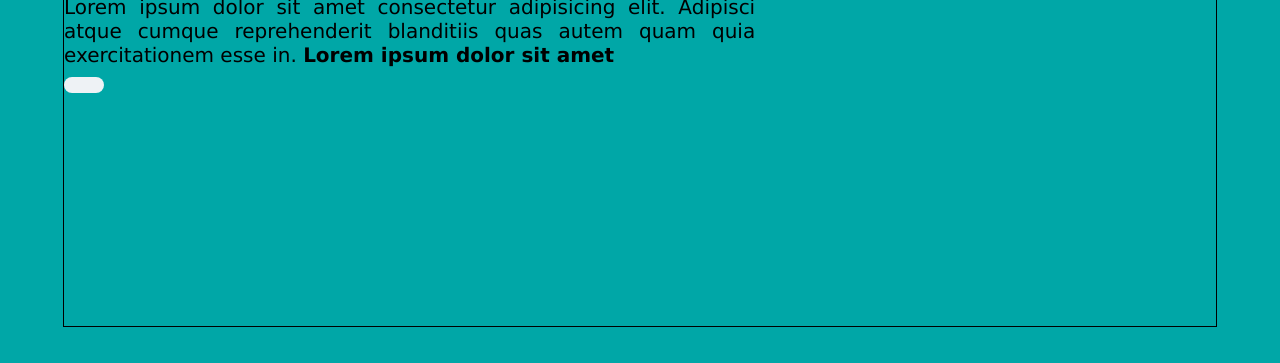
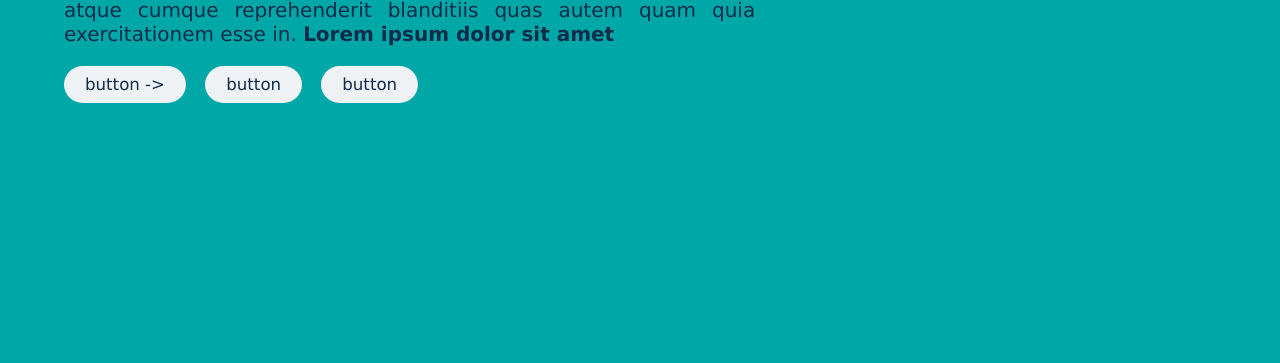
Before and after one commit to DheniAditya/school-website, a plain HTML site: page index.html in a window 1280 px wide. Shown: the part 437-800 px from the top of the page. Drawn offline with Linux system fonts and the light colour scheme.

Commit message:
hero button

```diff
--- a/index.html
+++ b/index.html
@@ -32,11 +32,11 @@
             Lorem ipsum dolor sit amet consectetur adipisicing elit. Adipisci atque cumque reprehenderit blanditiis quas autem quam quia exercitationem esse in.
             <span id="text2-span">Lorem ipsum dolor sit amet </span>
         </div>
-        <div id="hero-button">
-            <nav>
-                <a href="#"> <div id="child-hero-button"></div> </a>
-            </nav>
-        </div>
+        <nav id="hero-button">
+            <a id="child-hero-button" href="#"> button -> </a>
+            <a id="child-hero-button" href="#"> button </a>
+            <a id="child-hero-button" href="#"> button </a>
+        </nav>
     </section>
 </body>
 </html>
--- a/style.css
+++ b/style.css
@@ -83,7 +83,7 @@
 
  nav a{
    background-color: var(--bg);
-   border-radius: 20px;
+   border-radius: 25px;
    padding:8px 20px;
    font-size: 1.3vw;
    }
@@ -102,7 +102,7 @@
  }
 
  #hero{
-  border: 1px solid black;
+  /* border: 1px solid black; */
   width: 90%;
   height: 85vh;
   align-items:flex-start;
@@ -117,9 +117,11 @@
   font-weight: bold;
   margin: 10px 0px;
   line-height: 48px;
+  color: var(--primary);
 }
 
  #text2{
+  color: var(--primary);
   width: 60%;
   font-size: 20px;
   font-weight:lighter;
@@ -129,3 +131,22 @@
  #text2-span {
   font-weight: bold;
  }
+
+ #hero-button{
+  width: 100%;
+  height: auto;
+  margin: 10px 0px;
+ }
+
+ #child-hero-button{
+  text-decoration: none;
+  color: var(--primary);
+  border-radius: 25px;
+  border: 1px solid transparent;
+ }
+
+ #child-hero-button:hover{
+  border: 1px solid var(--secondary);
+  color: var(--secondary);
+  background-color: transparent;
+ }
```
